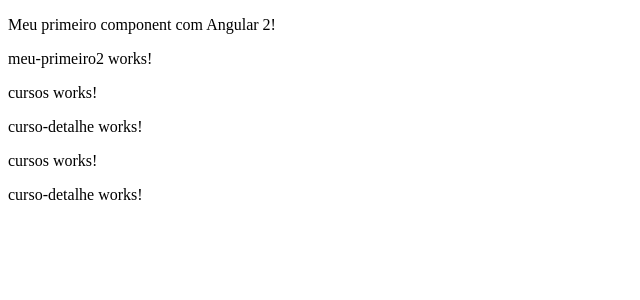
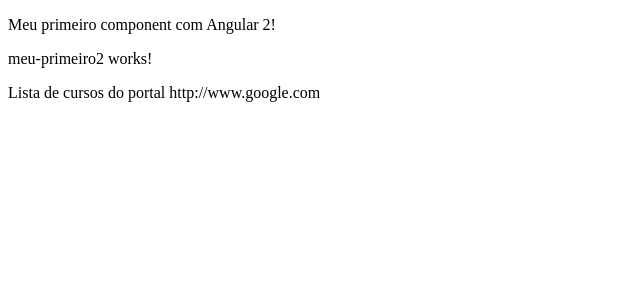
Before and after one commit to victorsilva99/curso-angular, an Angular app: page / in a window 1280 px wide. Shown: the top 300 px of the page, without its empty margins (0-640 px from the left). Built offline with nearby package versions, Linux system fonts and the light colour scheme.

Commit message:
feat: create templates

```diff
--- a/src/app/cursos/cursos.component.html
+++ b/src/app/cursos/cursos.component.html
@@ -1,2 +1,3 @@
-<p>cursos works!</p>
-<app-curso-detalhe></app-curso-detalhe>
+<p>
+    Lista de cursos do portal {{ nomeSite }}
+</p>
--- a/src/app/cursos/cursos.component.ts
+++ b/src/app/cursos/cursos.component.ts
@@ -1,10 +1,20 @@
-import { Component } from '@angular/core';
+import { Component, OnInit } from '@angular/core';
 
 @Component({
   selector: 'app-cursos',
   templateUrl: './cursos.component.html',
   styleUrls: ['./cursos.component.css']
 })
-export class CursosComponent {
+export class CursosComponent implements OnInit {
+
+  nomeSite: string;
+
+  constructor() {
+    this.nomeSite = 'http://www.google.com';
+  }
+
+  ngOnInit(): void {
+
+  }
 
 }
--- a/src/app/meu-primeiro2/meu-primeiro2.component.html
+++ b/src/app/meu-primeiro2/meu-primeiro2.component.html
@@ -1,2 +1 @@
 <p>meu-primeiro2 works!</p>
-<app-cursos></app-cursos>
```
